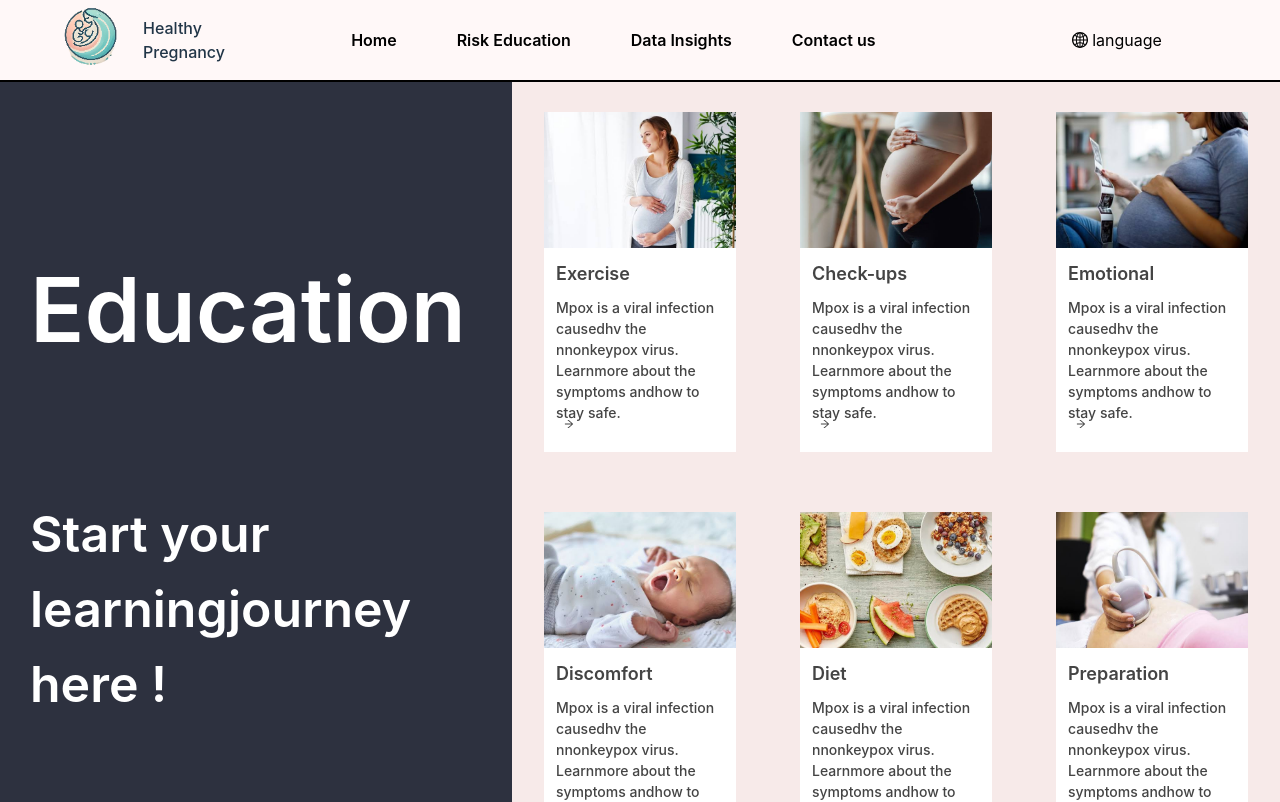
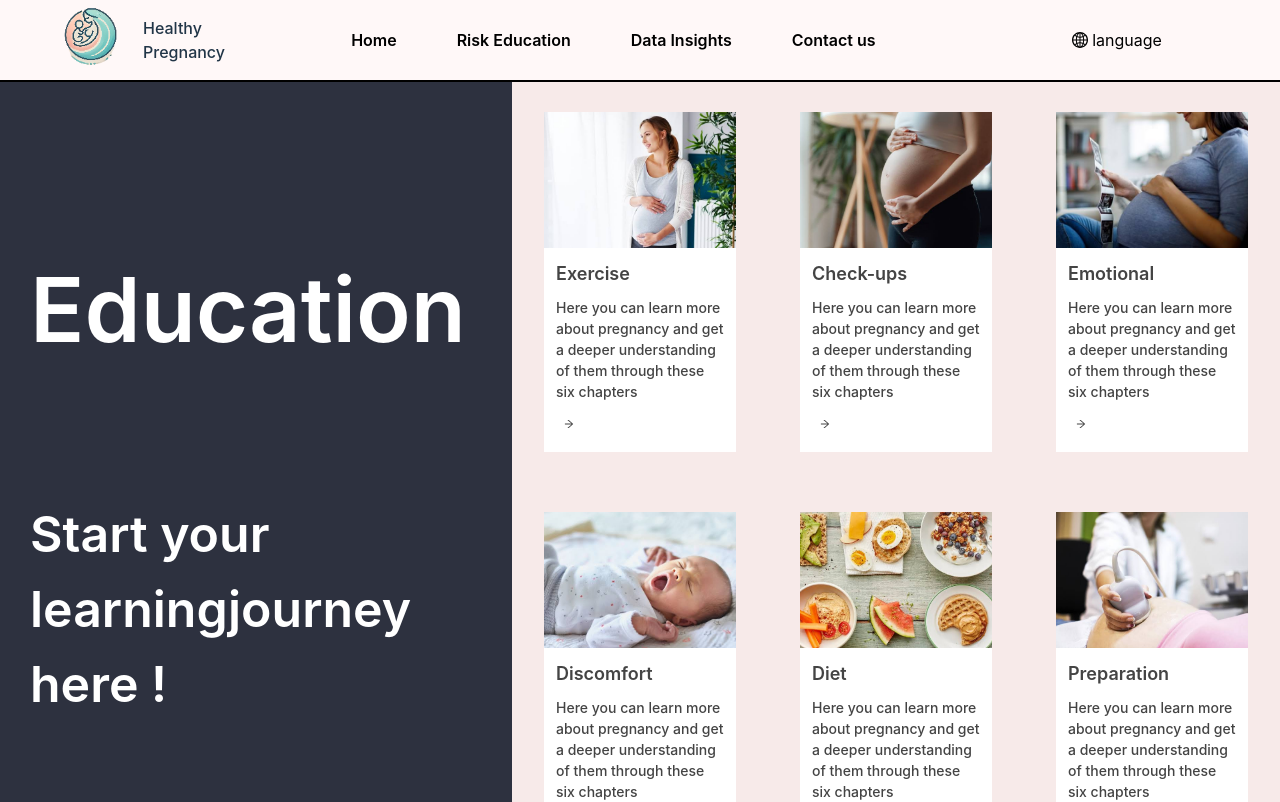
Before and after one commit to Maxi7799/HealthyPregnancy, a React (Vite) app in the folder vite-project/: page /educational in a window 1280 px wide. Shown: the top 802 px of the page. Built offline with nearby package versions, Linux system fonts and the light colour scheme.

Commit message:
feat: change edu chapter introduction

```diff
--- a/vite-project/src/view/educational/main.tsx
+++ b/vite-project/src/view/educational/main.tsx
@@ -48,8 +48,8 @@ export function EdMain(): JSX.Element {
                     <div className="edu-item-bottom">
                       <div className="edu-main-item-span"> {item.name}</div>
                       <div className="edu-main-item-text">
-                        Mpox is a viral infection causedhv the nnonkeypox virus.
-                        Learnmore about the symptoms andhow to stay safe.
+                      Here you can learn more about pregnancy and
+                      get a deeper understanding of them through these six chapters
                       </div>
                       <div className="item-to">
                         <ArrowRightOutlined />
```
